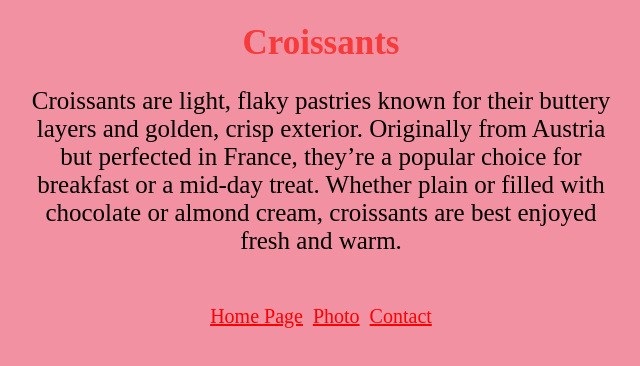
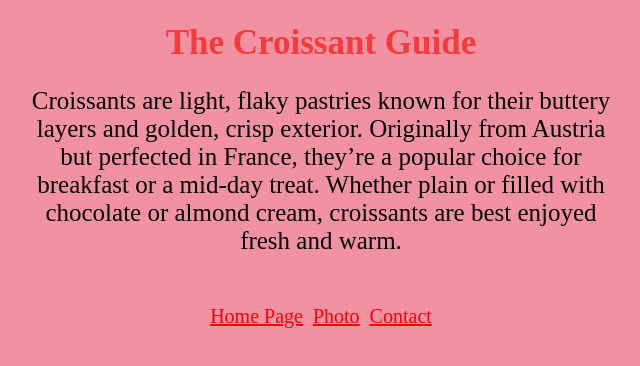
Before and after one commit to novaesc/Croissant, a plain HTML site: page index.html in a window 1280 px wide. Shown: the whole page, without its empty margins (319-959 px from the left). Drawn offline with Linux system fonts and the light colour scheme.

Commit message:
changed the H1

```diff
--- a/index.html
+++ b/index.html
@@ -7,7 +7,7 @@
     <title>Croissants</title>
 </head>
 <body>
-    <h1>Croissants</h1>
+    <h1>The Croissant Guide</h1>
 
     <p>Croissants are light, flaky pastries known for their buttery layers and golden, crisp exterior. Originally from Austria but perfected in France, they’re a popular choice for breakfast or a mid-day treat. Whether plain or filled with chocolate or almond cream, croissants are best enjoyed fresh and warm.</p>
 
```
